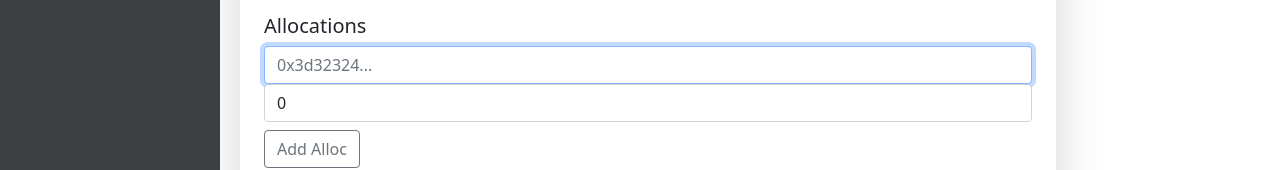
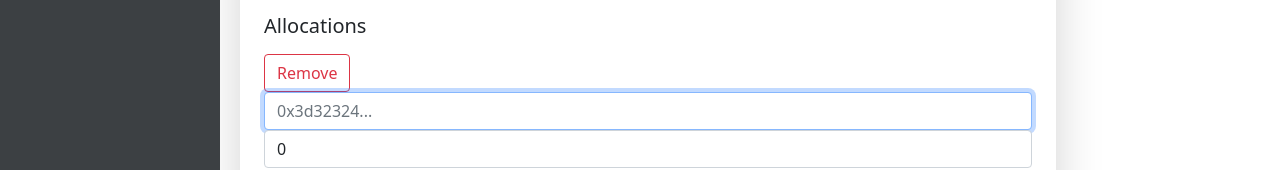
Before and after one commit to codecrypto-academy/pfm-web2.5-oct24-1, a React (Vite) app in the folder frontend/: page /addnetwork in a window 1280 px wide. Both pictures are taken after typing "Sample", "5", "Sample", "Sample" into the empty fields and a click on the button "Add Alloc". Shown: the part 482-652 px from the top of the page. Built offline with nearby package versions, Linux system fonts and the light colour scheme; no server answers.

Commit message:
Added Node fields verification and remove button

```diff
--- a/frontend/src/components/AddNetwork.tsx
+++ b/frontend/src/components/AddNetwork.tsx
@@ -36,17 +36,17 @@ const validateIPBootNode = (ipBootNode: string, subnet: string): string | true =
   switch (maskValue) {
     case 8: // Expecting num.num.num
       if (bootNodeParts.length !== 3) {
-        return "IP Boot Node must follow the format: x.x.x for /8 mask.";
+        return "IP  must follow the format: x.x.x for /8 mask.";
       }
       break;
     case 16: // Expecting num.num
       if (bootNodeParts.length !== 2) {
-        return "IP Boot Node must follow the format: x.x for /16 mask.";
+        return "IP must follow the format: x.x for /16 mask.";
       }
       break;
     case 24: // Expecting single num in range 0-255
       if (bootNodeParts.length !== 1 || isNaN(parseInt(bootNodeParts[0])) || parseInt(bootNodeParts[0]) < 0 || parseInt(bootNodeParts[0]) > 255) {
-        return "IP Boot Node must be a number between 0 and 255 for /24 mask.";
+        return "IP  must be a number between 0 and 255 for /24 mask.";
       }
       break;
     default:
@@ -57,7 +57,7 @@ const validateIPBootNode = (ipBootNode: string, subnet: string): string | true =
   const completeIP = fixedPart + ipBootNode;
   const completeParts = completeIP.split(".");
   if (!completeParts.every((part) => parseInt(part) >= 0 && parseInt(part) <= 255)) {
-    return "Complete IP Boot Node address is invalid.";
+    return "The  IP address is invalid.";
   }
 
   return true;
@@ -148,11 +148,11 @@ export const AddNetwork: React.FC = () => {
     }
   };
 
-  const { fields: allocFields, append: addAlloc } = useFieldArray({
+  const { fields: allocFields, append: addAlloc, remove:removeAlloc } = useFieldArray({
     control,
     name: "alloc",
   });
-  const { fields: nodeFields, append: addNode } = useFieldArray({
+  const { fields: nodeFields, append: addNode, remove:removeNode } = useFieldArray({
     control,
     name: "nodes",
   });
@@ -228,6 +228,12 @@ export const AddNetwork: React.FC = () => {
         <h5>Allocations</h5>
         {allocFields.map((field, index) => (
           <div key={field.id} className="mb-2">
+              <button
+              type="button"
+              className="btn btn-outline-danger mt-2"
+              onClick={() => removeAlloc(index)} >
+              Remove
+              </button>
             <div className="d-flex flex-column">
               <input
                 type="text"
@@ -274,6 +280,12 @@ export const AddNetwork: React.FC = () => {
         <h5>Nodes</h5>
         {nodeFields.map((field, index) => (
           <div key={field.id} className="mb-4">
+            <button
+              type="button"
+              className="btn btn-outline-danger mt-2"
+              onClick={() => removeNode(index)} >
+              Remove
+              </button>
             <select
               {...register(`nodes.${index}.type`, {
                 required: "Type is required",
@@ -285,6 +297,9 @@ export const AddNetwork: React.FC = () => {
               <option value="rpc">RPC</option>
               <option value="normal">Normal</option>
             </select>
+            {errors.nodes?.[index]?.type && (
+                <p className="text-danger">{errors.nodes?.[index]?.type?.message}</p>
+              )}
             <input
               {...register(`nodes.${index}.name`, {
                 required: "Name is required",
@@ -292,13 +307,24 @@ export const AddNetwork: React.FC = () => {
               placeholder="Name"
               className={`form-control mb-1 ${errors.nodes?.[index]?.name ? "is-invalid" : ""}`}
             />
+             {errors.nodes?.[index]?.name && (
+                <p className="text-danger">{errors.nodes?.[index]?.name?.message}</p>
+              )}
+            <div className="input-group">
+              <span className="input-group-text">{fixedIPPart}</span>
               <input
                 {...register(`nodes.${index}.ip`, {
                   required: "IP is required",
+                  validate: (value) => validateIPBootNode(value, subnet)
                 })}
-              placeholder="0.0.0.0"
+                placeholder="0.0.0 | 0.0 | 0"
                 className={`form-control mb-1 ${errors.nodes?.[index]?.ip ? "is-invalid" : ""}`}
               />
+            </div>
+            {errors.nodes?.[index]?.ip && (
+                <p className="text-danger">{errors.nodes?.[index]?.ip?.message}</p>
+              )}
+
             {/* Conditionally render the port input if node type is rpc */}
             {watch(`nodes.${index}.type`) === "rpc" && (
               <input
```
Lines whose indentation alone changed are shown as unchanged.
